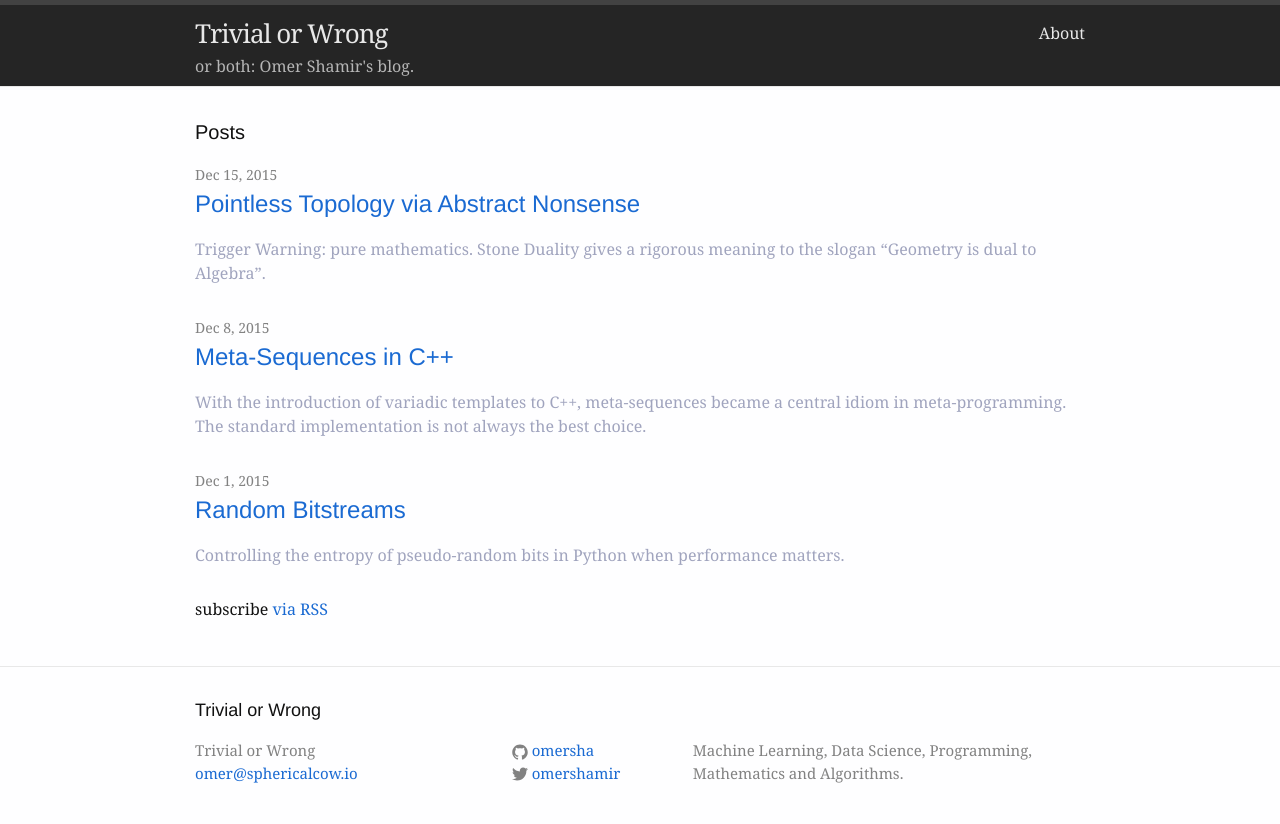
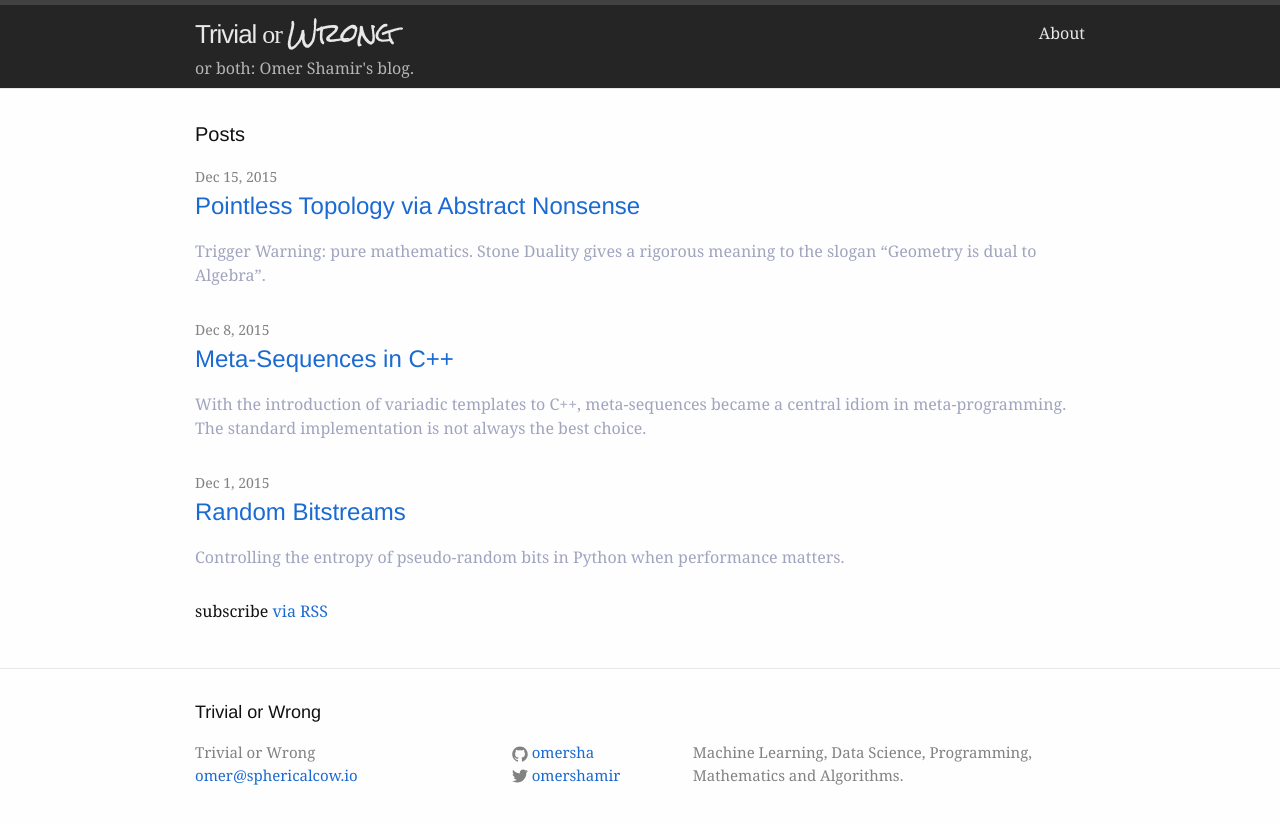
Before and after one commit to omersha/omersha.github.io, a Jekyll site: the page built from index.html, in a window 1280 px wide. Shown: the top 824 px of the page. Built offline with Jekyll 4.4.1, drawn with Linux system fonts in a browser that asks for light colours.

Commit message:
Title fonts

```diff
--- a/_includes/header.html
+++ b/_includes/header.html
@@ -1,9 +1,10 @@
+<link href='https://fonts.googleapis.com/css?family=Rock+Salt' rel='stylesheet' type='text/css'>
 <header class="site-header">
 
   <div class="wrapper">
 
    <div class="site-title-box">
-    <a class="site-title" href="{{ site.baseurl }}/">{{ site.title }}</a>
+    <a class="site-title" href="{{ site.baseurl }}/"><span id="trivial">Trivial</span> <span id="or">or</span> <span id="wrong">Wrong</span></a>
     <p class="site-subtitle">or both: Omer Shamir's blog.</p>
    </div>
 
--- a/_sass/_layout.scss
+++ b/_sass/_layout.scss
@@ -31,6 +31,10 @@
         text-decoration: underline;
     }
 }
+
+.site-title #trivial {font-family: $title-trivial-font-family;}
+.site-title #wrong {font-family: $title-wrong-font-family;}
+.site-title #or {font-family: $title-or-font-family;}
 
 .site-subtitle {
     line-height: 10px;
--- a/css/main.scss
+++ b/css/main.scss
@@ -7,8 +7,12 @@
 
 // Our variables
 $text-font-family: 'PT Serif', Georgia, serif;
+$code-font-family: 'Source Code Pro', Courier, monospace;
 $title-font-family: Helvetica, Arial, sans-serif;
-$code-font-family: 'Source Code Pro', Courier, monospace;
+
+$title-trivial-font-family: Helvetica, Arial, sans-serif;
+$title-wrong-font-family: "Rock Salt", cursive;
+$title-or-font-family: "Times New Roman", serif;
 
 $base-font-size:   16px;
 $small-font-size:  $base-font-size * 0.875;
```
